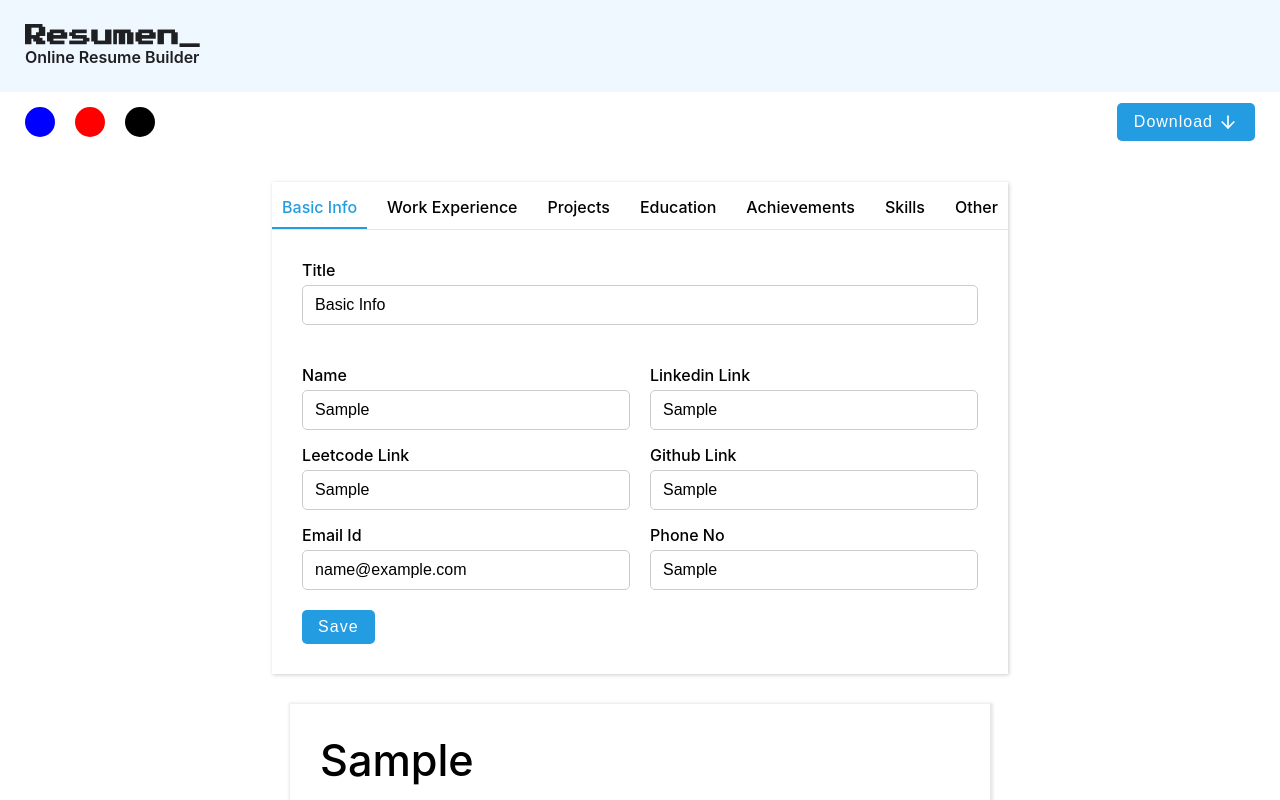
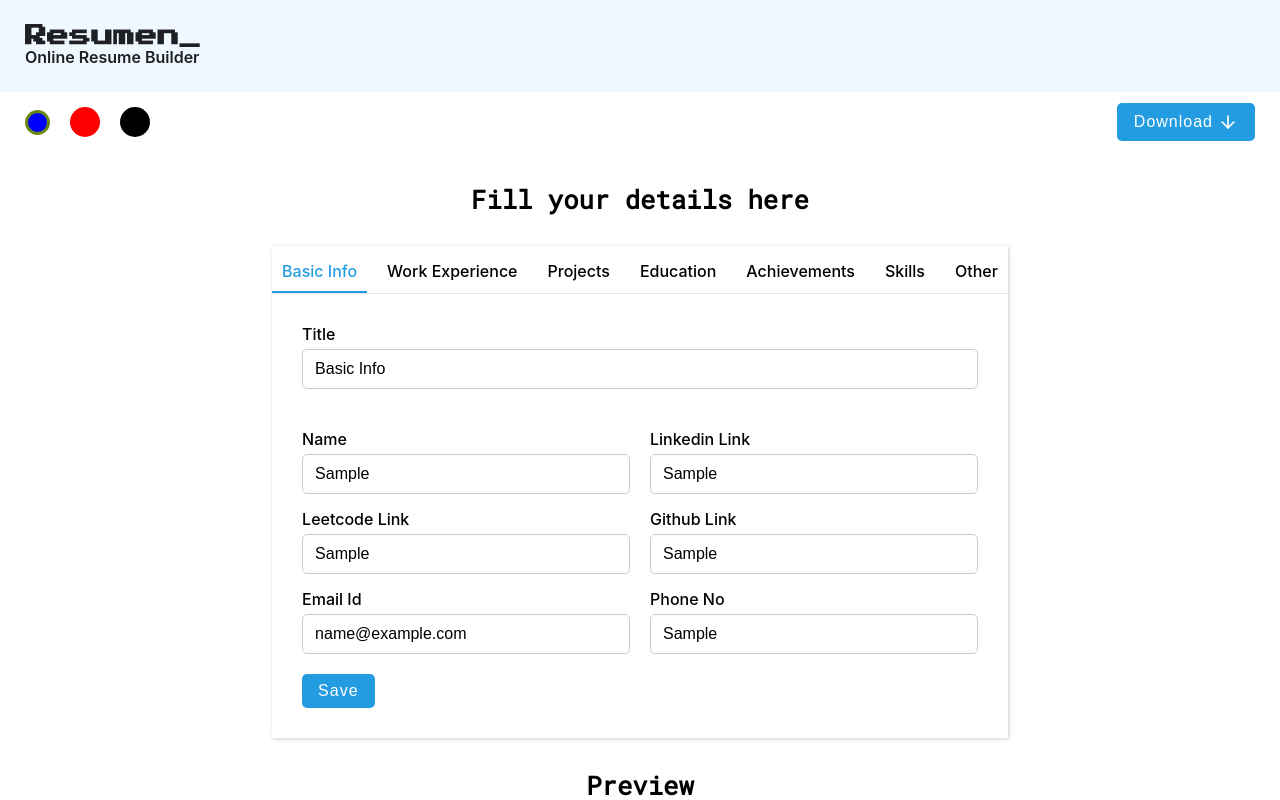
Before and after one commit to roniskywalker/Resumic_, a React (Create React App) app: page / in a window 1280 px wide. Both pictures are taken after typing "Sample", "Sample", "Sample", "Sample", "name@example.com", "Sample" into the empty fields and a click on the button "Save". Shown: the top 800 px of the page. Built offline with nearby package versions, Linux system fonts and the light colour scheme.

Commit message:
Update resume structure

```diff
--- a/src/App.css
+++ b/src/App.css
@@ -1,3 +1,5 @@
+@import url('https://fonts.googleapis.com/css2?family=Abril+Fatface&family=Acme&family=Creepster&family=Lobster&family=Press+Start+2P&family=Roboto+Mono&display=swap');
+
 *{
     margin: 0;
     padding: 0;
@@ -35,7 +37,10 @@
   background-color: #239ce2;
 }
 .colors .active {
-  border: 2px solid #425804;
+  margin: auto;
+  height: 25px;
+  width: 25px;
+  border: 3px solid #698813;
 }
 
 .toolbar button {
@@ -59,3 +64,8 @@
   height: 20px;
   width: 20px;
 }
+
+.subheading h1{
+  font-family: 'Roboto Mono', monospace;
+  font-size: 1.6em;
+}
--- a/src/App.js
+++ b/src/App.js
@@ -76,7 +76,7 @@ const [resumeInformation, setResumeInformation] = useState({
               <span
                 key={item}
                 style={{ backgroundColor: item }}
-                className={`color ${activeColor === item ? ".active" : ""}`}
+                className={`color ${activeColor === item ? "active" : ""}`}
                 onClick={() => setActiveColor(item)}
               />
             ))}
@@ -92,11 +92,17 @@ const [resumeInformation, setResumeInformation] = useState({
             content={() => resumeRef.current}
           />
         </div>
+        <div className="subheading">
+          <h1>Fill your details here</h1>
+        </div>
         <Editor
           sections={sections}
           information={resumeInformation}
           setInformation={setResumeInformation}
         />
+        <div className="subheading">
+          <h1>Preview</h1>
+        </div>
         <Preview
           ref={resumeRef}
           sections={sections}
--- a/src/components/editor/Editor.module.css
+++ b/src/components/editor/Editor.module.css
@@ -90,7 +90,7 @@
   padding: 4px 8px;
   background-color: #808080;
   border-radius: 20px;
-  cursor: default;
+  cursor: pointer;
 }
 
 .chip p {
@@ -100,6 +100,8 @@
 }
 .chip svg {
   color: #fff;
+  background-color: rgb(92, 177, 177);
+  border-radius: 50%;
   height: 18px;
   width: 18px;
   cursor: pointer;
@@ -107,6 +109,10 @@
 
 .chips .active {
   background-color: #239ce2;
+}
+
+.chips .active svg{
+  background-color: #208bc9;
 }
 
 .body button {
--- a/src/components/preview/Preview.js
+++ b/src/components/preview/Preview.js
@@ -323,20 +323,6 @@ const Preview = forwardRef((props, ref) => {
           <p className={styles.heading}>{info.basicInfo?.detail?.name}</p>
 
           <div className={styles.links}>
-            {info.basicInfo?.detail?.email ? (
-              <a className={styles.link} type="email">
-                <AtSign /> {info.basicInfo?.detail?.email}
-              </a>
-            ) : (
-              <span />
-            )}
-            {info.basicInfo?.detail?.phone ? (
-              <a className={styles.link}>
-                <Phone /> {info.basicInfo?.detail?.phone}
-              </a>
-            ) : (
-              <span />
-            )}
             {info.basicInfo?.detail?.linkedin ? (
               <a className={styles.link}>
                 <Linkedin /> {info.basicInfo?.detail?.linkedin}
@@ -359,6 +345,23 @@ const Preview = forwardRef((props, ref) => {
               <span />
             )}
           </div>
+
+          <div className={styles.links}>
+            {info.basicInfo?.detail?.email ? (
+              <a className={styles.link} type="email">
+                <AtSign /> {info.basicInfo?.detail?.email}
+              </a>
+            ) : (
+              <span />
+            )}
+            {info.basicInfo?.detail?.phone ? (
+              <a className={styles.link}>
+                <Phone /> {info.basicInfo?.detail?.phone}
+              </a>
+            ) : (
+              <span />
+            )}
+          </div>
         </div>
 
         <div className={styles.main}>
--- a/src/components/preview/Preview.module.css
+++ b/src/components/preview/Preview.module.css
@@ -9,7 +9,7 @@
   box-shadow: 1px 1px 3px 2px rgba(0, 0, 0, 0.1);
   display: flex;
   flex-direction: column;
-  gap: 30px;
+  gap: 20px;
   padding: 30px;
 }
 
@@ -22,6 +22,7 @@
   font-size: 2.7rem;
   font-weight: 500;
   text-transform: capitalize;
+  margin: 1px auto;
 }
 
 .header .subHeading {
@@ -36,6 +37,7 @@
   gap: 30px;
   flex-wrap: wrap;
   row-gap: 10px;
+  margin: 5px auto 0px;
 }
 
 .header .link {
```
